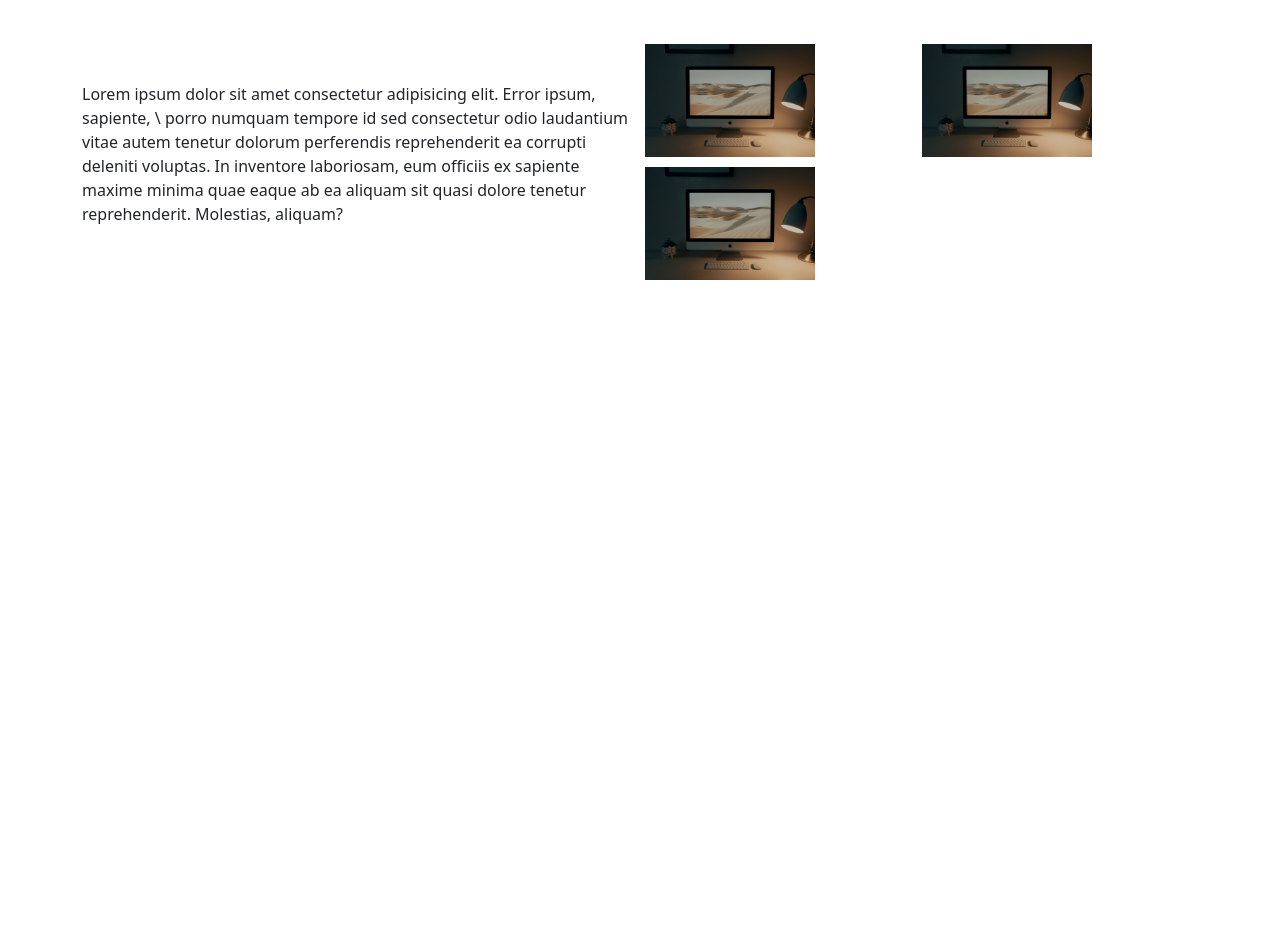
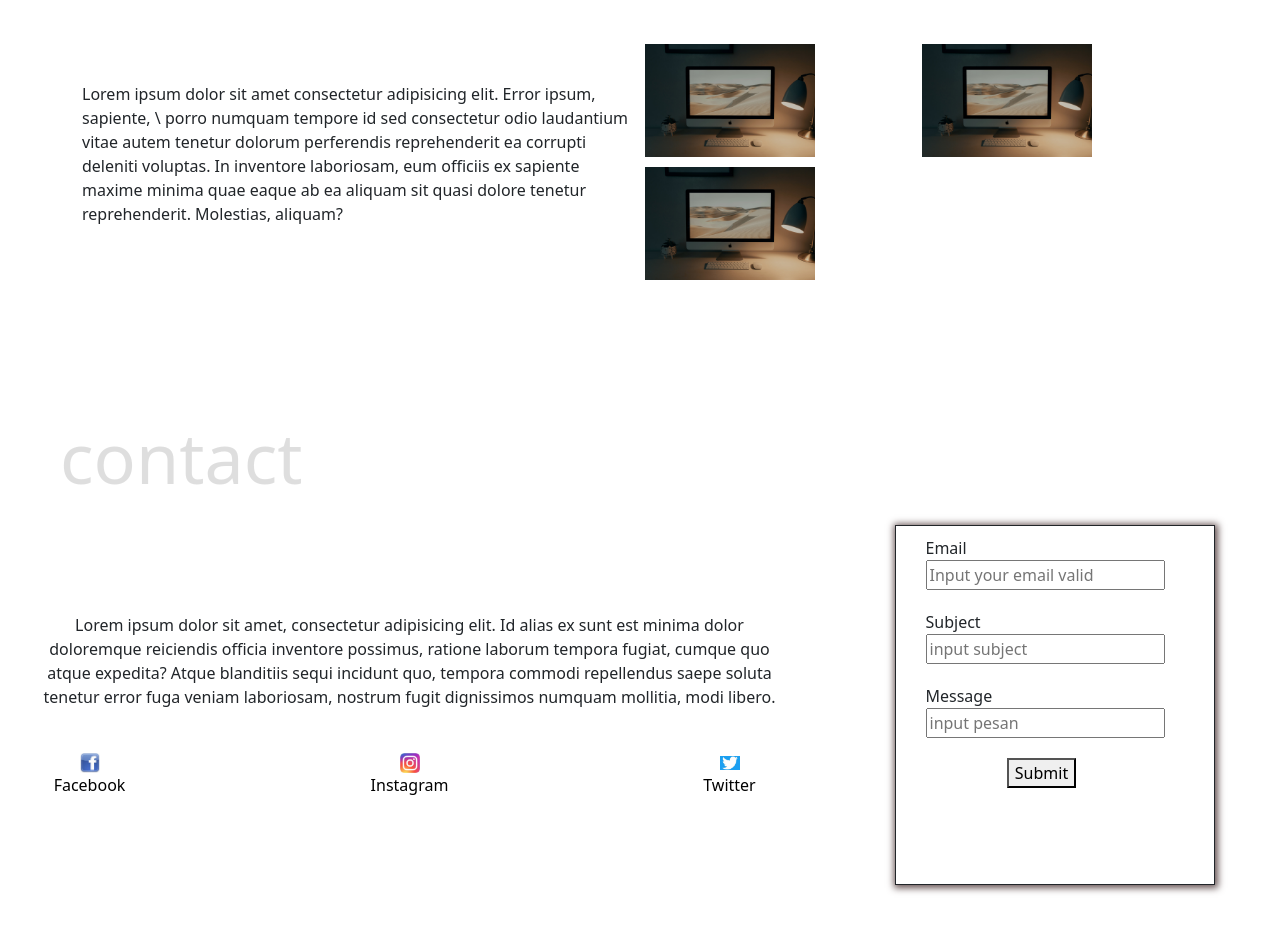
Before and after one commit to fersonpriadi/portofoliotest, a plain HTML site: page index.html in a window 1280 px wide. Shown: the part 1064-1996 px from the top of the page. Before the commit the page ends 1349 px from the top, so only its background shows below. Drawn offline with nearby package versions, Linux system fonts and the light colour scheme.

Commit message:
add contact

```diff
--- a/index.html
+++ b/index.html
@@ -81,7 +81,7 @@
               <h5>Software Engineer</h5>
               <p>Coder 2020-2023</p>
             </div>
-            <button class="btn button" onclick="toggleDetail(event)">More info</button>
+            <button class="btn-more-info" onclick="toggleDetail(event)">More info</button>
            </div>
             <p class="about-exp-item-detail">Lorem, ipsum dolor sit amet consectetur adipisicing elit. Consectetur repellat voluptatum accusantium, rerum placeat velit! Atque, veniam nemo eum deleniti laboriosam, dolore ad repellendus expedita autem ducimus dolorum voluptas illum vel necessitatibus laborum, dolores ex qui? Facere dolorum quod, vel voluptas maxime nesciunt. Rem perspiciatis ab iusto accusamus exercitationem eius voluptatum eos autem veniam. Minima reiciendis dolorem officiis sunt, consequatur repellendus assumenda suscipit ipsam quis. Dignissimos eum repudiandae asperiores commodi perspiciatis, delectus nihil provident laborum dolorum nesciunt a soluta accusantium, voluptatum vitae animi eveniet cupiditate nulla ab fugiat molestias officia. Dolore tempore, asperiores dolorem esse nulla repellat. Dignissimos, deserunt ad! </p>
           </div>
@@ -91,7 +91,7 @@
               <h5>Software Engineer</h5>
               <p>Coder 2020-2023</p>
             </div>
-            <button class="btn button">more info</button>
+            <button class="btn-more-info">more info</button>
            </div>
            <p class="about-exp-item-detail">Lorem, ipsum dolor sit amet consectetur adipisicing elit. Consectetur repellat voluptatum accusantium, rerum placeat velit! Atque, veniam nemo eum deleniti laboriosam, dolore ad repellendus expedita autem ducimus dolorum voluptas illum vel necessitatibus laborum, dolores ex qui? Facere dolorum quod, vel voluptas maxime nesciunt. Rem perspiciatis ab iusto accusamus exercitationem eius voluptatum eos autem veniam. Minima reiciendis dolorem officiis sunt, consequatur repellendus assumenda suscipit ipsam quis. Dignissimos eum repudiandae asperiores commodi perspiciatis, delectus nihil provident laborum dolorum nesciunt a soluta accusantium, voluptatum vitae animi eveniet cupiditate nulla ab fugiat molestias officia. Dolore tempore, asperiores dolorem esse nulla repellat. Dignissimos, deserunt ad! </p>
           </div>
@@ -101,7 +101,7 @@
               <h5>Software Engineer</h5>
               <p>Coder 2020-2023</p>
             </div>
-            <button class="btn button">more info</button>
+            <button class="btn-more-info">more info</button>
            </div>
            <p class="about-exp-item-detail">Lorem, ipsum dolor sit amet consectetur adipisicing elit. Consectetur repellat voluptatum accusantium, rerum placeat velit! Atque, veniam nemo eum deleniti laboriosam, dolore ad repellendus expedita autem ducimus dolorum voluptas illum vel necessitatibus laborum, dolores ex qui? Facere dolorum quod, vel voluptas maxime nesciunt. Rem perspiciatis ab iusto accusamus exercitationem eius voluptatum eos autem veniam. Minima reiciendis dolorem officiis sunt, consequatur repellendus assumenda suscipit ipsam quis. Dignissimos eum repudiandae asperiores commodi perspiciatis, delectus nihil provident laborum dolorum nesciunt a soluta accusantium, voluptatum vitae animi eveniet cupiditate nulla ab fugiat molestias officia. Dolore tempore, asperiores dolorem esse nulla repellat. Dignissimos, deserunt ad! </p>
           </div>
@@ -138,6 +138,56 @@
         </div>
       </section>
 
+      <section id="contact" class="contact">
+          <div class="contact-container">
+            <p>Lorem ipsum dolor sit amet, consectetur adipisicing
+              elit. Id alias ex sunt est minima dolor doloremque
+              reiciendis officia inventore possimus, ratione laborum
+              tempora fugiat, cumque quo atque expedita? Atque blanditiis
+              sequi incidunt quo, tempora commodi repellendus saepe soluta
+              tenetur error fuga veniam laboriosam, nostrum
+              fugit dignissimos numquam mollitia, modi libero.</p>
+              <div class="contact-img-item">
+                <div>
+                  <a href="https://www.facebook.com/ferson.dachyyla?mibextid=ZbWKwL">
+                    <img src="images/fb.jpeg" alt="">
+                  <p>Facebook</p>
+                  </a>
+                </div>
+                <div>
+                  <a href="https://instagram.com/dachyyla99?utm_source=qr&igshid=MzNlNGNkZWQ4Mg%3D%3D">
+                    <img src="images/ig.jpeg" alt="">
+                  <p>Instagram</p>
+                  </a>
+
+                </div>
+                  <div>
+                    <a href="#">
+                      <img src="images/twitter.jpeg" alt="">
+                    <p>Twitter</p>
+                    </a>
+                  </div>
+              </div>
+          </div>
+          <div class="form-detail">
+            <form action="" class="form-contact">
+              <div class="form-detail-input">
+                <label for="">Email</label>
+                <input type="email" placeholder="Input your email valid">
+              </div>
+              <div  class="form-detail-input">
+                <label for="">Subject</label>
+                <input type="text" placeholder="input subject">
+              </div>
+              <div  class="form-detail-input">
+                <label for="">Message</label>
+                <input type="text" placeholder="input pesan">
+              </div>
+              <button class="btn-contact-form" type="button">Submit</button>
+            </form>
+          </div>
+      </section>
+
 
 
 
--- a/style.css
+++ b/style.css
@@ -33,10 +33,10 @@
     box-shadow: 1px 1px 1px 2px whitesmoke;
 }
 
-#btn:hover {
-    background-color : wheat ;
+/* #btn:hover {
+    /* background-color : wheat ; */
 
-}
+
 
 .arrow {
     display: flex;
@@ -47,10 +47,10 @@
     margin-bottom : 10vh;
 }
 
-.more-info {
+/* .more-info {
     text-decoration: none;
     color : black;
-}
+} */
 
 .arrow img {
     width: 3vh;
@@ -160,6 +160,13 @@ section {
     font-weight: 400px;
     font-size : 15px;
 }
+.btn-more-info {
+    background-color: grey;
+    color : white;
+    font-size: 15px;
+    border-radius: 20px;
+
+}
 
 
 .work::before {
@@ -190,3 +197,72 @@ section {
 #work-3:hover::after {
     content: 'Web Programming';
 }
+
+.contact {
+    display: flex;
+    justify-content: center;
+    align-items: center;
+    /* column-gap: 10px; */
+    margin-top : 30vh;
+    column-gap: 5px;
+    margin-left : 100px;
+    margin-bottom : 20vh;
+
+}
+.contact-container p {
+    text-align: center;
+    margin : 0 100px 0 100px;
+}
+
+.contact-img-item img {
+    width: 20px;
+    margin : 0 150px;
+}
+.contact-img-item p {
+    text-align: center;
+}
+
+.contact-img-item {
+    display: flex;
+    margin-top : 40px;
+}
+
+.form-contact {
+    border : 1px solid;
+    width: 40vh;
+    height: 45vh;
+    /* column-gap: 50px; */
+    /* justify-content: center;
+    align-items: center; */
+    box-shadow: 1px 1px 7px 2px rgb(99, 80, 80);
+}
+
+.contact {
+    position : relative;
+}
+.contact::before{
+    content: 'contact';
+}
+.form-detail {
+    margin-right: 20%;
+}
+
+.form-detail-input {
+    padding : 10px;
+    margin : 0 20px;
+    justify-content: center;
+    align-items: center;
+}
+.btn-contact-form {
+    display: flex;
+    justify-content: center;
+    margin-left: 35%;
+    margin-right: 35%;
+    margin-bottom: 20px;
+    margin-top : 10px;
+}
+
+.contact-img-item div a {
+    text-decoration: none;
+    color : black;
+}
```
Also changed, not shown: images/fb.jpeg (added), images/ig.jpeg (added), images/twitter.jpeg (added).
